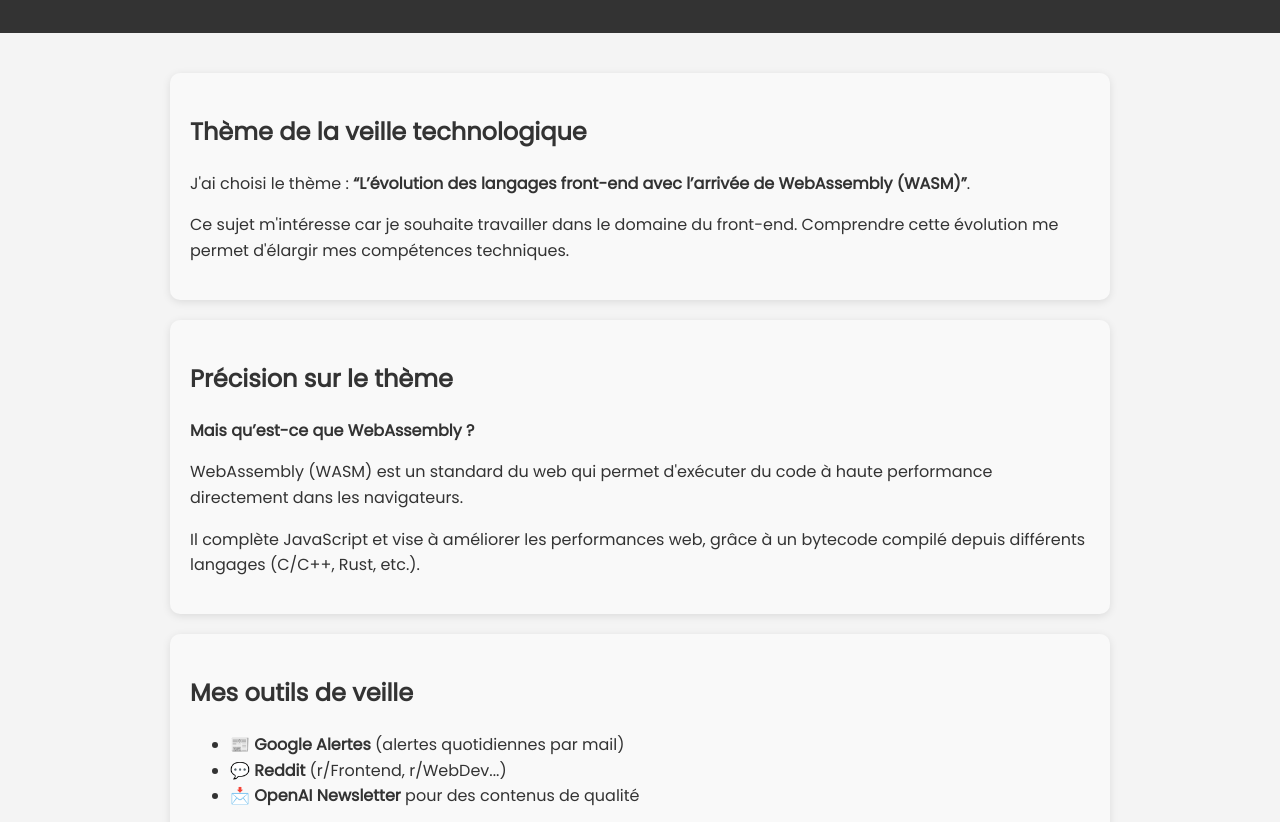
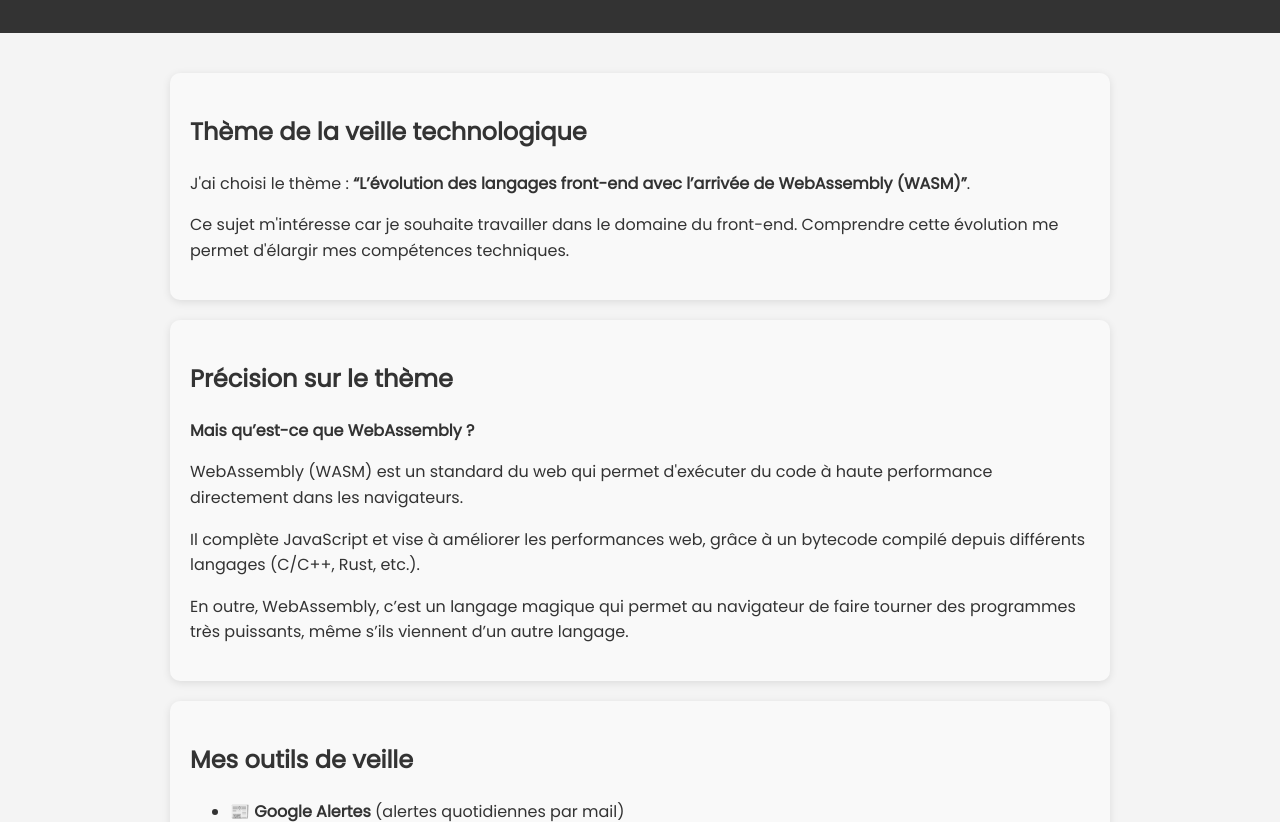
Before and after one commit to CodingLikeKizaru/Mon-Portfolio, a plain HTML site: page Projects.html in a window 1280 px wide. Shown: the part 163-985 px from the top of the page. Drawn offline with Linux system fonts and the light colour scheme.

Commit message:
description de ta modif

```diff
--- a/Projects.html
+++ b/Projects.html
@@ -31,6 +31,7 @@
             <p><strong>Mais qu’est-ce que WebAssembly ?</strong></p>
             <p>WebAssembly (WASM) est un standard du web qui permet d'exécuter du code à haute performance directement dans les navigateurs.</p>
             <p>Il complète JavaScript et vise à améliorer les performances web, grâce à un bytecode compilé depuis différents langages (C/C++, Rust, etc.).</p>
+            <p> En outre, WebAssembly, c’est un langage magique qui permet au navigateur de faire tourner des programmes très puissants, même s’ils viennent d’un autre langage.</p>
         </section>
 
         <section class="project fade-in">
```
